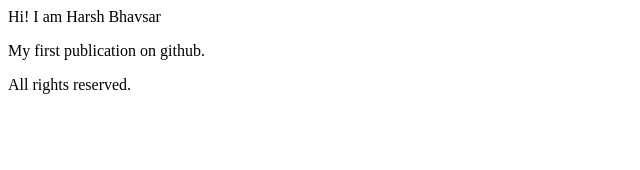
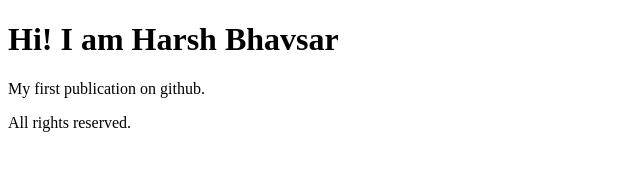
Before and after one commit to HarshBhavsar749/MyFirstProject, a plain HTML site: page index.html in a window 1280 px wide. Shown: the whole page, without its empty margins (0-640 px from the left). Drawn offline with Linux system fonts and the light colour scheme.

Commit message:
Update index.html

```diff
--- a/index.html
+++ b/index.html
@@ -7,7 +7,7 @@
     </head>
     <body>
         <header>
-            Hi! I am Harsh Bhavsar
+            <h1>Hi! I am Harsh Bhavsar</h1>
         </header>
         <main>
             <p>
```
